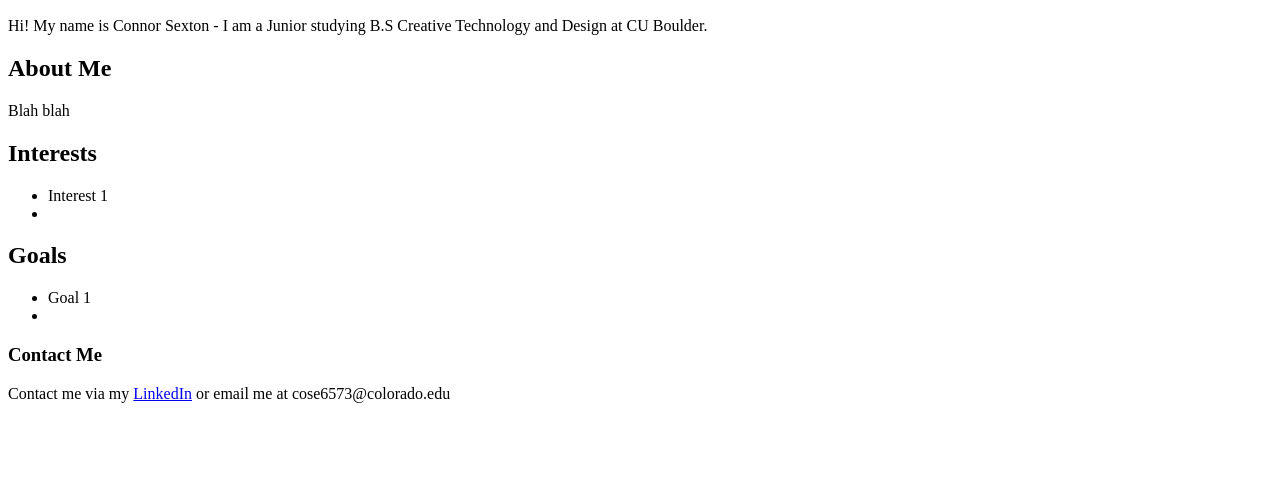
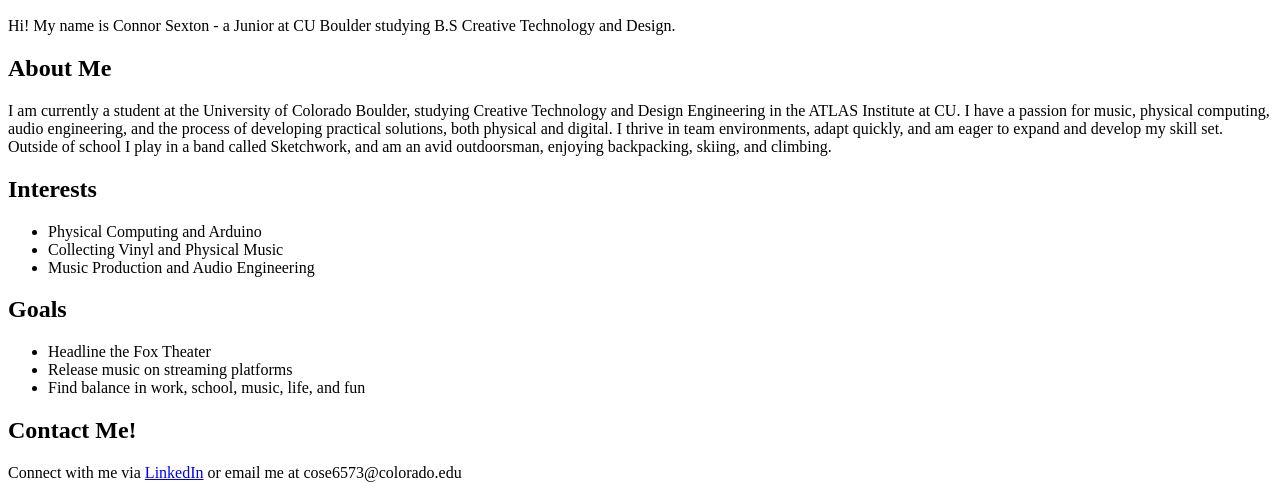
Before and after one commit to connorsexton05/WEB-ATLS-2200, a plain HTML site: page wa2/index.html in a window 1280 px wide. Shown: the part 333-831 px from the top of the page. Before the commit the page ends 800 px from the top, so only its background shows below. Drawn offline with Linux system fonts and the light colour scheme.

Commit message:
Update index.html

```diff
--- a/wa2/index.html
+++ b/wa2/index.html
@@ -12,30 +12,35 @@
             </div>
 
             <img src="img/Sketchwork@Fox-55_Original.jpg" alt="Photo of me Playing at the Fox Theater" height="250"
-                ><p>Hi! My name is Connor Sexton - I am a Junior studying B.S Creative Technology and Design at CU Boulder. </p>
+                ><p>Hi! My name is Connor Sexton - a Junior at CU Boulder studying B.S Creative Technology and Design. </p>
             </div>
             <div class="about"
                 ><h2>About Me</h2>
-                <p>Blah blah</p>
+                <p>I am currently a student at the University of Colorado Boulder, studying Creative Technology and Design Engineering in the ATLAS Institute at CU. I have a passion for music, physical computing, audio engineering, and the process of developing practical solutions, both physical and digital. I thrive in team environments, adapt quickly, and am eager to expand and develop my skill set. Outside of school I play in a band called Sketchwork, and am an avid outdoorsman, enjoying backpacking, skiing, and climbing.</p>
             </div>
             <div class="Interests">
                 <h2>Interests</h2>
                 <ul>
-                    <li>Interest 1</li>
-                    <li></li>
+                    <li>Physical Computing and Arduino</li>
+                    <li>Collecting Vinyl and Physical Music</li>
+                    <li>Music Production and Audio Engineering</li>
                 </ul>
             </div>
 
             <div class="Goals">
                 <h2>Goals</h2>
                 <ul>
-                    <li>Goal 1</li>
-                    <li></li>
+                    <li>Headline the Fox Theater</li>
+                    <li>Release music on streaming platforms</li>
+                    <li>Find balance in work, school, music, life, and fun</li>
                 </ul>
+            </div>
 
             <div class="Contact Me"
-                ><h3>Contact Me</h3>
-                <p>Contact me via my <a href="https://www.linkedin.com/in/connorssexton/">LinkedIn</a> or email me at cose6573@colorado.edu</p>
-        </div>
+                ><h2>Contact Me!</h2>
+                <p>
+                    Connect with me via <a href="https://www.linkedin.com/in/connorssexton/">LinkedIn</a> or email me at cose6573@colorado.edu
+            </p>
+    </div>
 </body>
 </html>
```
